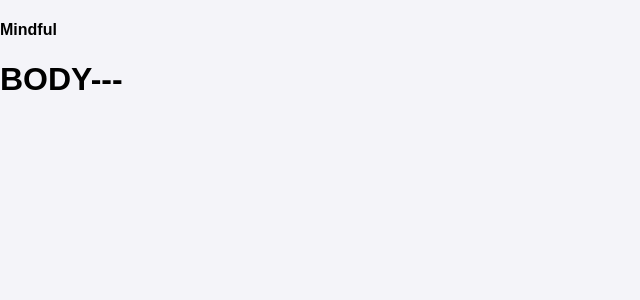
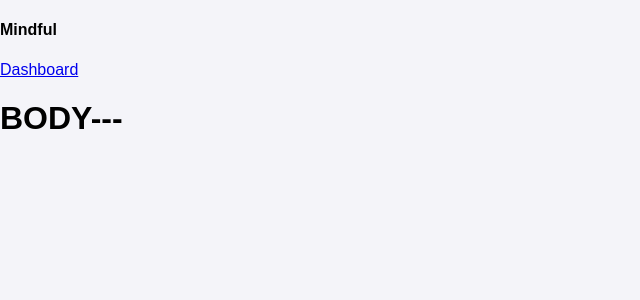
Before and after one commit to vincent-mugendi/Mindful, a React (Vite) app in the folder frontend/mindful-frontend/: page /selfassessment in a window 1280 px wide. Shown: the top 300 px of the page, without its empty margins (0-640 px from the left). Built offline with nearby package versions, Linux system fonts and the light colour scheme.

Commit message:
updated SelfAssessment.jsx

```diff
--- a/frontend/mindful-frontend/src/components/header/SelfAssessmentHeader.jsx
+++ b/frontend/mindful-frontend/src/components/header/SelfAssessmentHeader.jsx
@@ -1,9 +1,11 @@
 import React from "react";
+import { Link } from "react-router-dom";
 
 const SelfAssesmentHeader = () => {
     return (
         <>
         <h4>Mindful</h4>
+        <Link to="/dashboard">Dashboard</Link>
         </>
     )
 }
```
